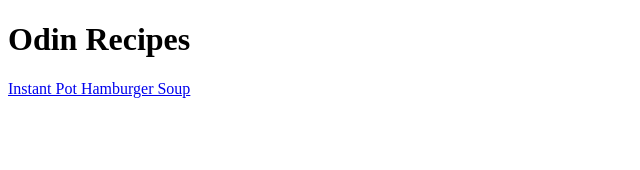
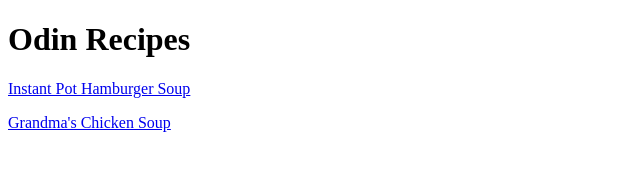
Before and after one commit to Cisco-29/odin-recipes, a plain HTML site: page index.html in a window 1280 px wide. Shown: the whole page, without its empty margins (0-640 px from the left). Drawn offline with Linux system fonts and the light colour scheme.

Commit message:
Add link to grandmas-chicken-soup

```diff
--- a/index.html
+++ b/index.html
@@ -9,6 +9,6 @@
 <body>
     <h1>Odin Recipes</h1>
     <a href="recipes/hamburger-soup.html"> Instant Pot Hamburger Soup</a>
-
+    <p><a href="recipes/grandmas-chicken-soup.html"> Grandma's Chicken Soup</a></p>
 </body>
 </html>
```
